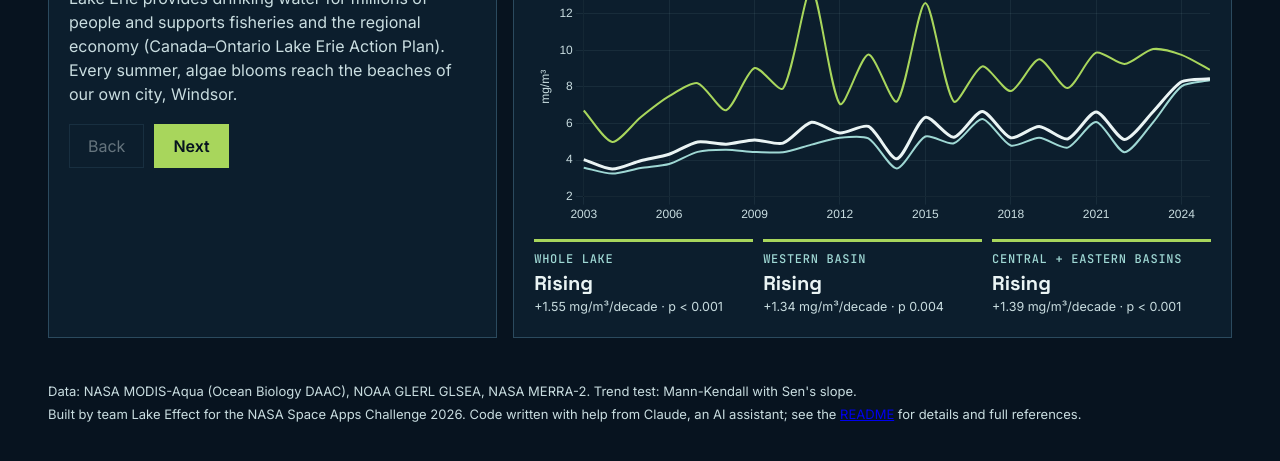
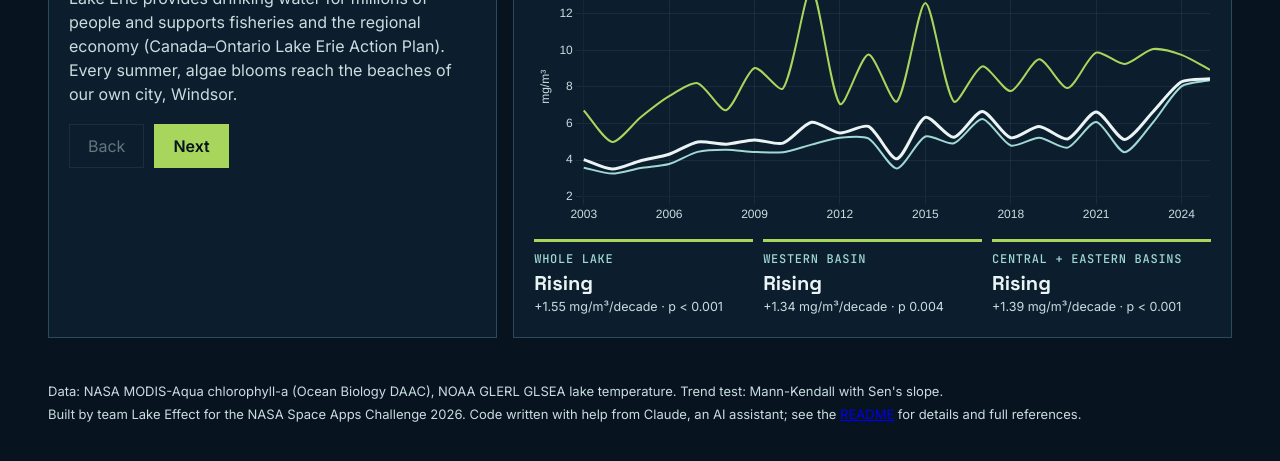
Before and after one commit to usalmasyeda/Lake-Effect, a plain HTML site: page web/index.html in a window 1280 px wide. Shown: the part 892-1353 px from the top of the page. Drawn offline with nearby package versions, Linux system fonts and the light colour scheme.

Commit message:
Fill in the chlorophyll results across the submission drafts, speaker notes and checklist

```diff
--- a/web/index.html
+++ b/web/index.html
@@ -70,7 +70,7 @@
   </main>
 
   <footer class="foot">
-    <p>Data: NASA MODIS-Aqua (Ocean Biology DAAC), NOAA GLERL GLSEA, NASA MERRA-2. Trend test: Mann-Kendall with Sen's slope.</p>
+    <p>Data: NASA MODIS-Aqua chlorophyll-a (Ocean Biology DAAC), NOAA GLERL GLSEA lake temperature. Trend test: Mann-Kendall with Sen's slope.</p>
     <p>Built by team Lake Effect for the NASA Space Apps Challenge 2026. Code written with help from Claude, an AI assistant; see the <a href="https://github.com/usalmasyeda/Lake-Effect#use-of-ai-super-intelligence-tools">README</a> for details and full references.</p>
   </footer>
 
```
Also changed, not shown: 4 other files.
